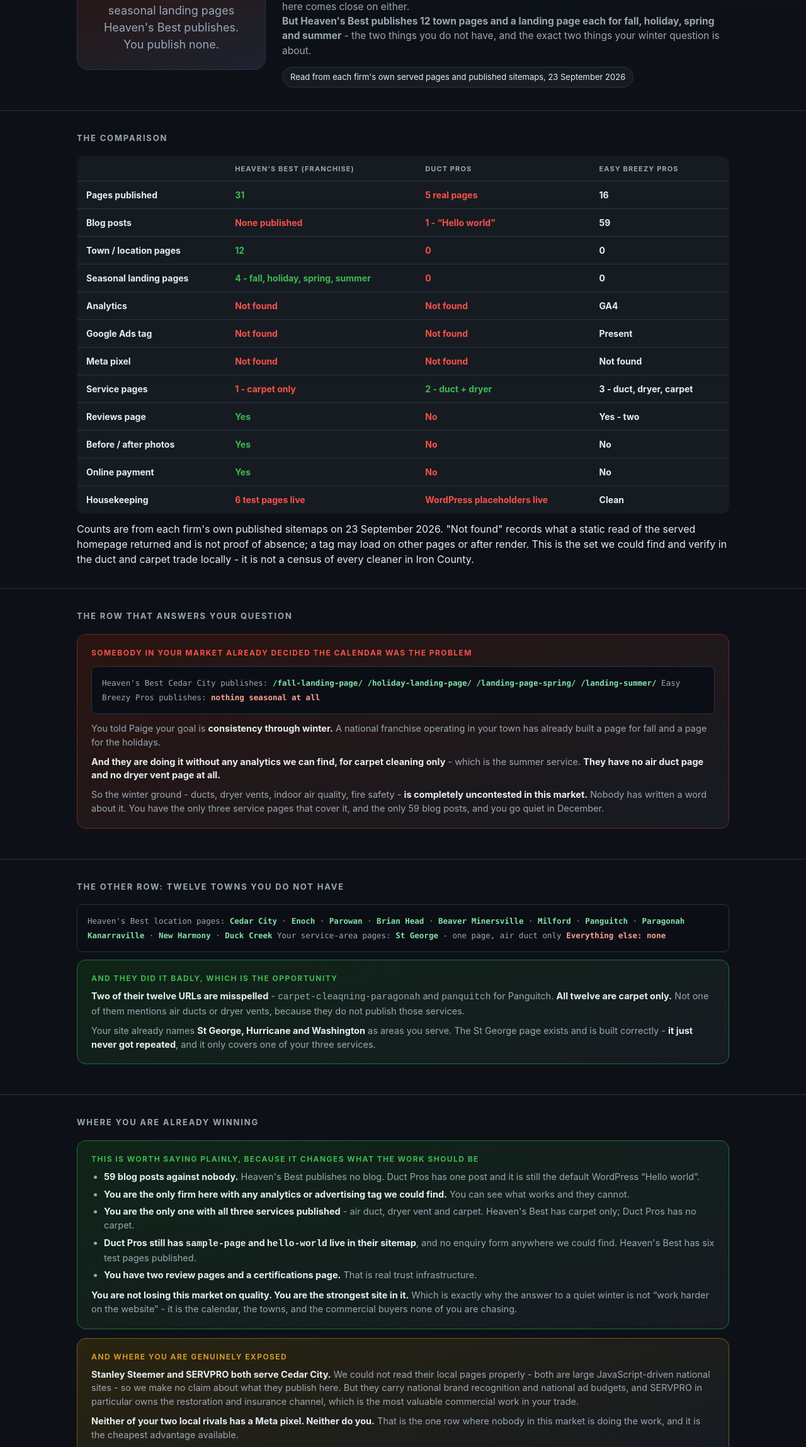
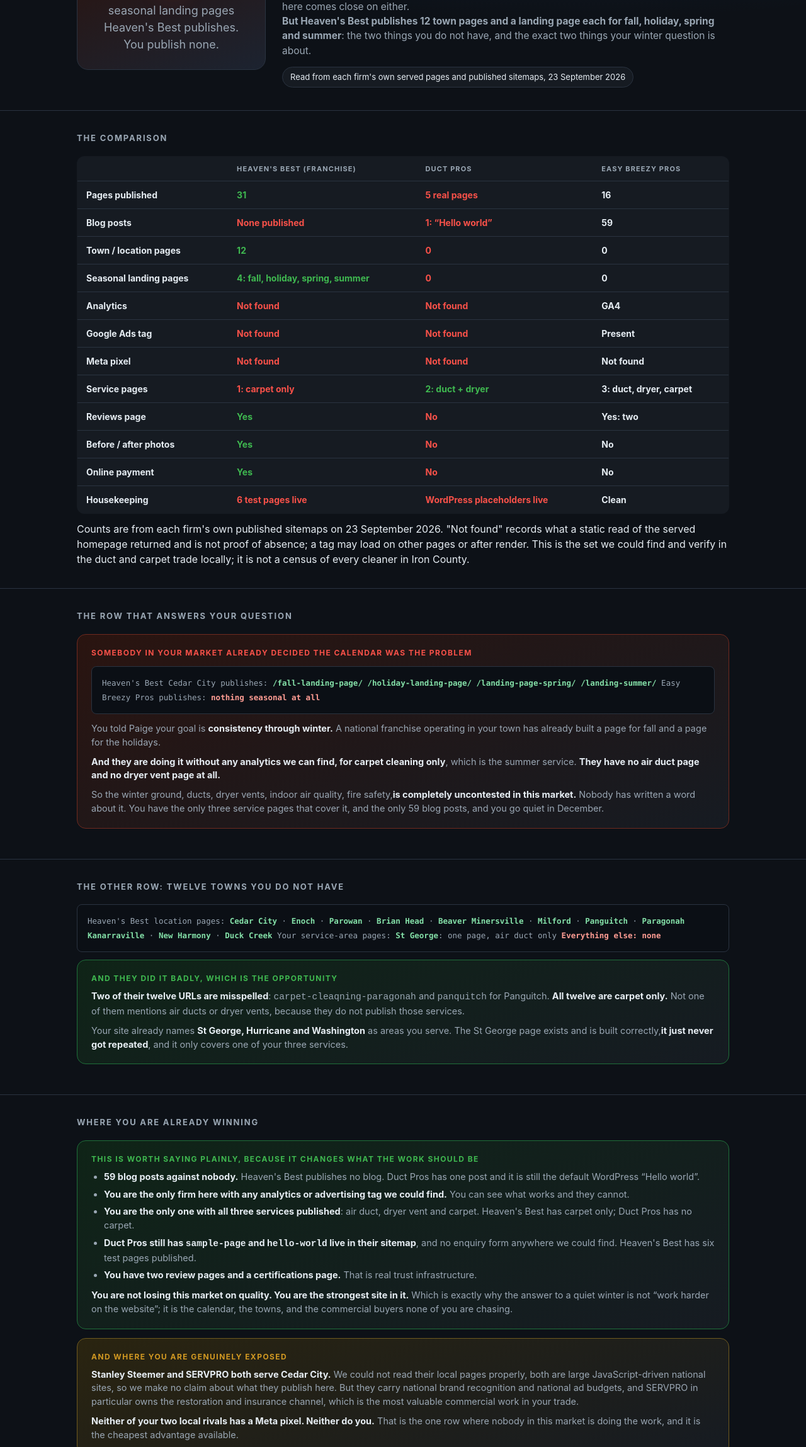
Before and after one commit to andrei170/easybreezy-audit, a plain HTML site: page competitors.html in a window 1280 px wide. Shown: the part 419-2717 px from the top of the page at 63% size. Drawn offline with Linux system fonts and the light colour scheme.

```diff
--- a/competitors.html
+++ b/competitors.html
@@ -117,7 +117,7 @@ footer{color:var(--mut);font-size:12.5px;text-align:center;padding:22px 0 40px;l
         <p><b>You publish 59 blog posts and 16 pages. You have GA4 and a Google Ads tag.</b> Nobody else here comes
         close on either.</p>
         <p><b>But Heaven's Best publishes 12 town pages and a landing page each for fall, holiday, spring and
-        summer</b> - the two things you do not have, and the exact two things your winter question is about.</p>
+        summer</b>: the two things you do not have, and the exact two things your winter question is about.</p>
         <div class="tag">Read from each firm's own served pages and published sitemaps, 23 September 2026</div>
       </div>
     </div>
@@ -136,20 +136,20 @@ footer{color:var(--mut);font-size:12.5px;text-align:center;padding:22px 0 40px;l
         <th class="you">Easy Breezy Pros</th>
       </tr>
       <tr><td><b>Pages published</b></td><td class="yes">31</td><td class="no">5 real pages</td><td class="you"><b>16</b></td></tr>
-      <tr><td><b>Blog posts</b></td><td class="no">None published</td><td class="no">1 - &ldquo;Hello world&rdquo;</td><td class="you"><b>59</b></td></tr>
+      <tr><td><b>Blog posts</b></td><td class="no">None published</td><td class="no">1: &ldquo;Hello world&rdquo;</td><td class="you"><b>59</b></td></tr>
       <tr><td><b>Town / location pages</b></td><td class="yes">12</td><td class="no">0</td><td class="no"><b>0</b></td></tr>
-      <tr><td><b>Seasonal landing pages</b></td><td class="yes">4 - fall, holiday, spring, summer</td><td class="no">0</td><td class="no"><b>0</b></td></tr>
+      <tr><td><b>Seasonal landing pages</b></td><td class="yes">4: fall, holiday, spring, summer</td><td class="no">0</td><td class="no"><b>0</b></td></tr>
       <tr><td><b>Analytics</b></td><td class="no">Not found</td><td class="no">Not found</td><td class="you"><b>GA4</b></td></tr>
       <tr><td><b>Google Ads tag</b></td><td class="no">Not found</td><td class="no">Not found</td><td class="you"><b>Present</b></td></tr>
       <tr><td><b>Meta pixel</b></td><td class="no">Not found</td><td class="no">Not found</td><td class="no"><b>Not found</b></td></tr>
-      <tr><td><b>Service pages</b></td><td class="no">1 - carpet only</td><td class="yes">2 - duct + dryer</td><td class="you"><b>3 - duct, dryer, carpet</b></td></tr>
-      <tr><td><b>Reviews page</b></td><td class="yes">Yes</td><td class="no">No</td><td class="you"><b>Yes - two</b></td></tr>
+      <tr><td><b>Service pages</b></td><td class="no">1: carpet only</td><td class="yes">2: duct + dryer</td><td class="you"><b>3: duct, dryer, carpet</b></td></tr>
+      <tr><td><b>Reviews page</b></td><td class="yes">Yes</td><td class="no">No</td><td class="you"><b>Yes: two</b></td></tr>
       <tr><td><b>Before / after photos</b></td><td class="yes">Yes</td><td class="no">No</td><td class="no"><b>No</b></td></tr>
       <tr><td><b>Online payment</b></td><td class="yes">Yes</td><td class="no">No</td><td class="no"><b>No</b></td></tr>
       <tr><td><b>Housekeeping</b></td><td class="no">6 test pages live</td><td class="no">WordPress placeholders live</td><td class="you"><b>Clean</b></td></tr>
     </table>
     </div>
-    <div class="tag" style="margin-top:12px">Counts are from each firm's own published sitemaps on 23 September 2026. "Not found" records what a static read of the served homepage returned and is not proof of absence; a tag may load on other pages or after render. This is the set we could find and verify in the duct and carpet trade locally - it is not a census of every cleaner in Iron County.</div>
+    <div class="tag" style="margin-top:12px">Counts are from each firm's own published sitemaps on 23 September 2026. "Not found" records what a static read of the served homepage returned and is not proof of absence; a tag may load on other pages or after render. This is the set we could find and verify in the duct and carpet trade locally; it is not a census of every cleaner in Iron County.</div>
   </div>
 </section>
 
@@ -172,9 +172,9 @@ Easy Breezy Pros publishes:
       </div>
       <p>You told Paige your goal is <b>consistency through winter.</b> A national franchise operating in your town has
       already built a page for fall and a page for the holidays.</p>
-      <p><b>And they are doing it without any analytics we can find, for carpet cleaning only</b> - which is the
+      <p><b>And they are doing it without any analytics we can find, for carpet cleaning only</b>, which is the
       summer service. <b>They have no air duct page and no dryer vent page at all.</b></p>
-      <p>So the winter ground - ducts, dryer vents, indoor air quality, fire safety - <b>is completely
+      <p>So the winter ground, ducts, dryer vents, indoor air quality, fire safety,<b>is completely
       uncontested in this market.</b> Nobody has written a word about it. You have the only three service pages that
       cover it, and the only 59 blog posts, and you go quiet in December.</p>
     </div>
@@ -193,16 +193,16 @@ Heaven's Best location pages:
 
 Your service-area pages:
 
-  <span class="ok">St George</span> - one page, air duct only
+  <span class="ok">St George</span>: one page, air duct only
   <span class="ph">Everything else: none</span>
     </div>
     <div class="win">
       <div class="lab">And they did it badly, which is the opportunity</div>
-      <p><b>Two of their twelve URLs are misspelled</b> - <code>carpet-cleaqning-paragonah</code> and
+      <p><b>Two of their twelve URLs are misspelled</b>: <code>carpet-cleaqning-paragonah</code> and
       <code>panquitch</code> for Panguitch. <b>All twelve are carpet only.</b> Not one of them mentions air ducts or
       dryer vents, because they do not publish those services.</p>
       <p>Your site already names <b>St George, Hurricane and Washington</b> as areas you serve. The St George page
-      exists and is built correctly - <b>it just never got repeated</b>, and it only covers one of your three
+      exists and is built correctly,<b>it just never got repeated</b>, and it only covers one of your three
       services.</p>
     </div>
   </div>
@@ -218,20 +218,19 @@ Your service-area pages:
         still the default WordPress &ldquo;Hello world&rdquo;.</li>
         <li><b>You are the only firm here with any analytics or advertising tag we could find.</b> You can see what
         works and they cannot.</li>
-        <li><b>You are the only one with all three services published</b> - air duct, dryer vent and carpet.
+        <li><b>You are the only one with all three services published</b>: air duct, dryer vent and carpet.
         Heaven's Best has carpet only; Duct Pros has no carpet.</li>
         <li><b>Duct Pros still has <code>sample-page</code> and <code>hello-world</code> live in their sitemap</b>, and
         no enquiry form anywhere we could find. Heaven's Best has six test pages published.</li>
         <li><b>You have two review pages and a certifications page.</b> That is real trust infrastructure.</li>
       </ul>
       <p style="margin-top:10px"><b>You are not losing this market on quality. You are the strongest site in it.</b>
-      Which is exactly why the answer to a quiet winter is not &ldquo;work harder on the website&rdquo; - it is
+      Which is exactly why the answer to a quiet winter is not &ldquo;work harder on the website&rdquo;; it is
       the calendar, the towns, and the commercial buyers none of you are chasing.</p>
     </div>
     <div class="warn">
       <div class="lab">And where you are genuinely exposed</div>
-      <p><b>Stanley Steemer and SERVPRO both serve Cedar City.</b> We could not read their local pages properly -
-      both are large JavaScript-driven national sites - so we make no claim about what they publish here. But they
+      <p><b>Stanley Steemer and SERVPRO both serve Cedar City.</b> We could not read their local pages properly, both are large JavaScript-driven national sites, so we make no claim about what they publish here. But they
       carry national brand recognition and national ad budgets, and SERVPRO in particular owns the restoration and
       insurance channel, which is the most valuable commercial work in your trade.</p>
       <p><b>Neither of your two local rivals has a Meta pixel. Neither do you.</b> That is the one row where nobody in
@@ -246,7 +245,7 @@ Your service-area pages:
     <div class="warn">
       <div class="lab">Marked honestly rather than guessed</div>
       <ul>
-        <li><b>The Meta Ad Library refused every request we made today</b> - direct requests returned 403 and a
+        <li><b>The Meta Ad Library refused every request we made when we checked in September</b>: direct requests returned 403 and a
         proxy returned a CAPTCHA notice. <b>So we cannot see what you or anybody else is running on Meta, and nothing in
         this document describes, counts or assesses any advertisement by any firm, including yours.</b> That is a closed
         door on our side, not a finding about anyone.</li>
```
